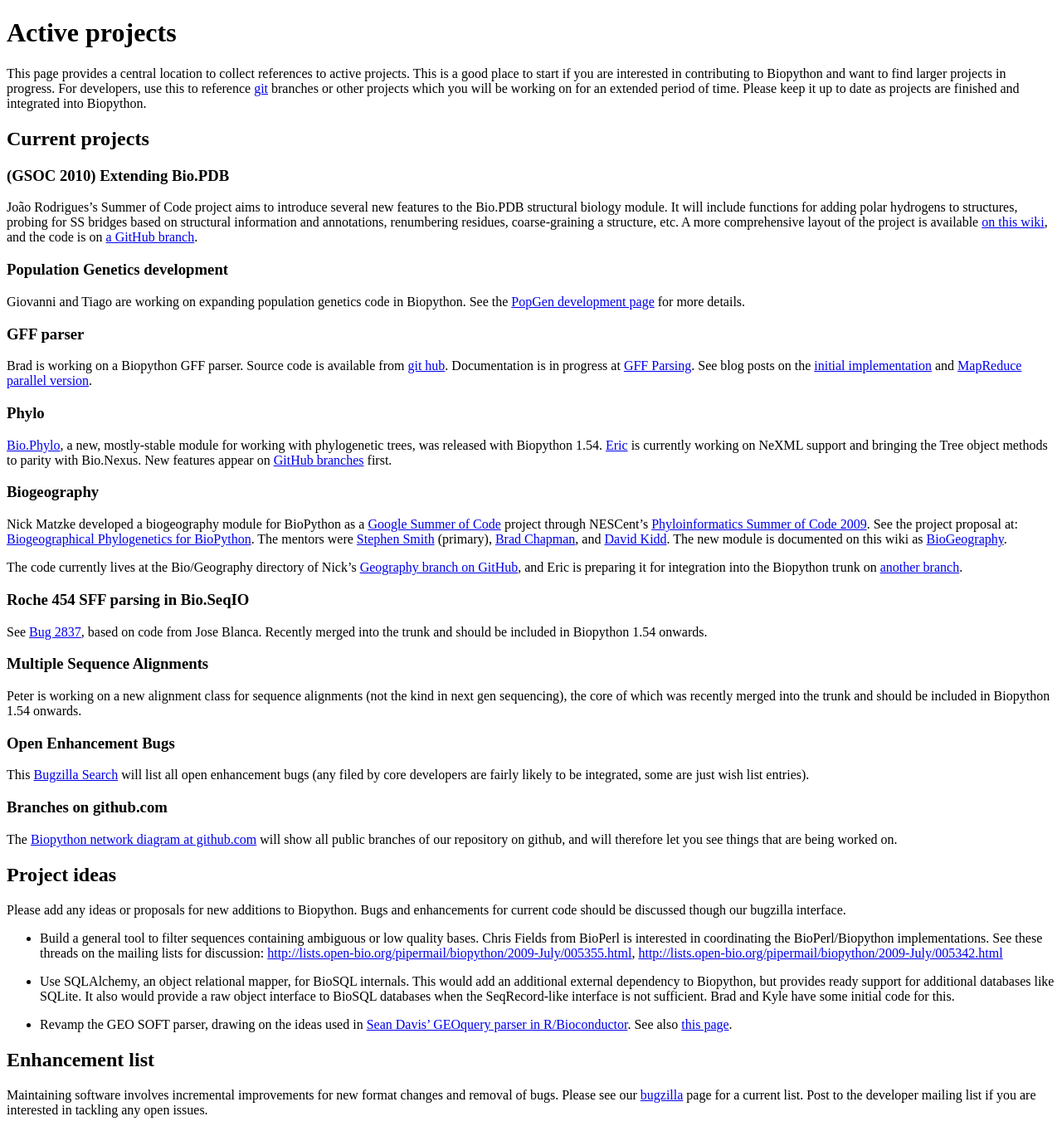
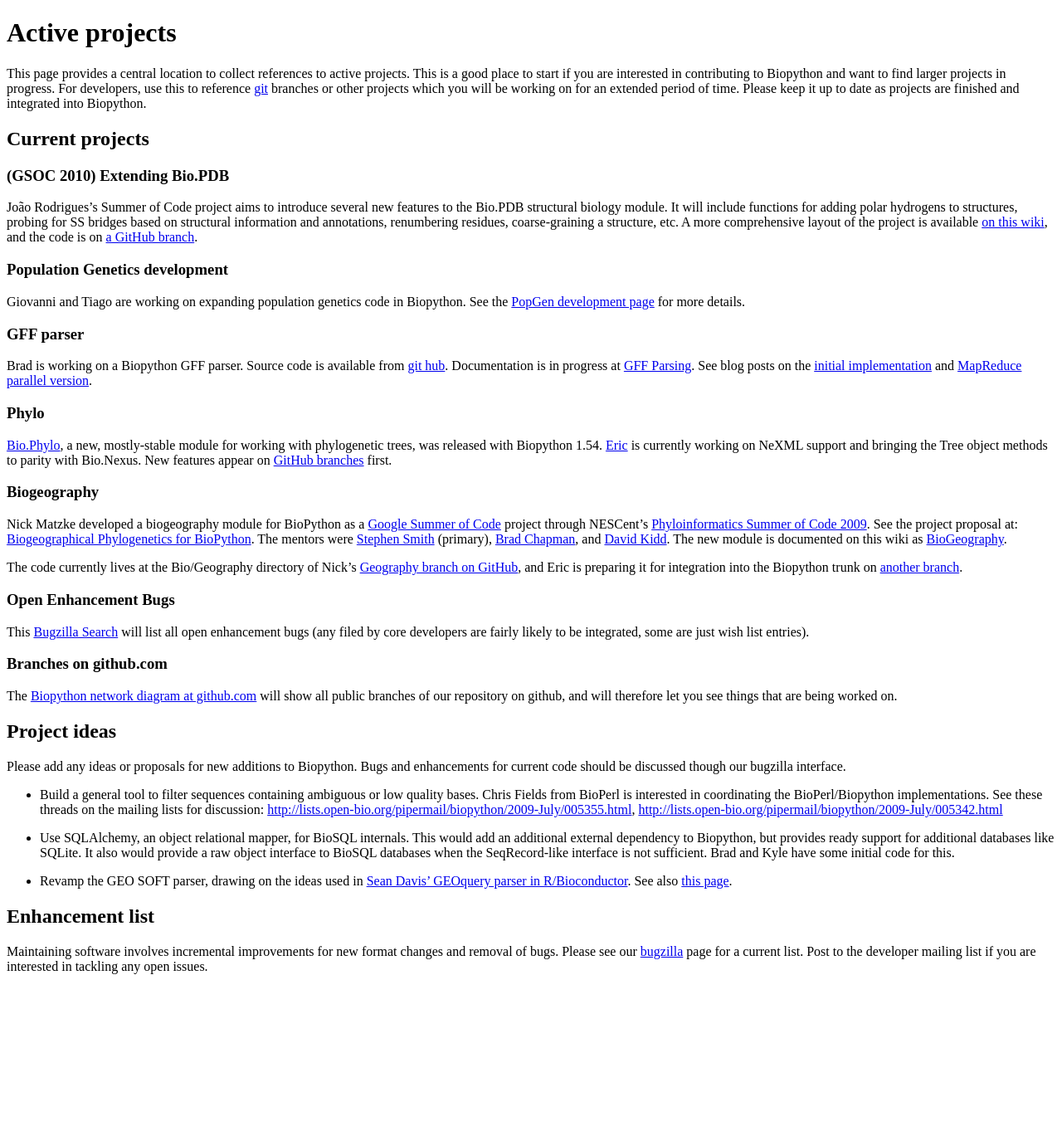
Before and after one commit to biopython/biopython.github.io, a Jekyll site: the page built from wiki/Active_projects.md, in a window 1280 px wide. Shown: the whole page at 83% size. Built offline with Jekyll 4.4.1, drawn with Linux system fonts in a browser that asks for light colours; after the commit the page ends 1190 px from its top, so only the background shows below that.

Commit message:
/* Current projects */ Removed a few things that got merged

```diff
--- a/wiki/Active_projects.md
+++ b/wiki/Active_projects.md
@@ -70,18 +70,6 @@ GitHub](http://github.com/nmatzke/biopython/tree/Geography), and Eric is
 preparing it for integration into the Biopython trunk on [another
 branch](http://github.com/etal/biopython/tree/geography).
 
-### Roche 454 SFF parsing in Bio.SeqIO
-
-See [Bug 2837](http://bugzilla.open-bio.org/show_bug.cgi?id=2837), based
-on code from Jose Blanca. Recently merged into the trunk and should be
-included in Biopython 1.54 onwards.
-
-### Multiple Sequence Alignments
-
-Peter is working on a new alignment class for sequence alignments (not
-the kind in next gen sequencing), the core of which was recently merged
-into the trunk and should be included in Biopython 1.54 onwards.
-
 ### Open Enhancement Bugs
 
 This [Bugzilla
```
Also changed, not shown: 1 other file.
